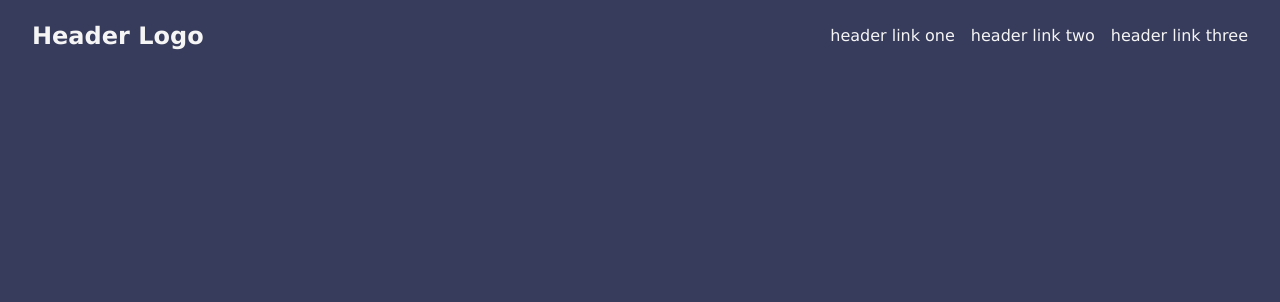
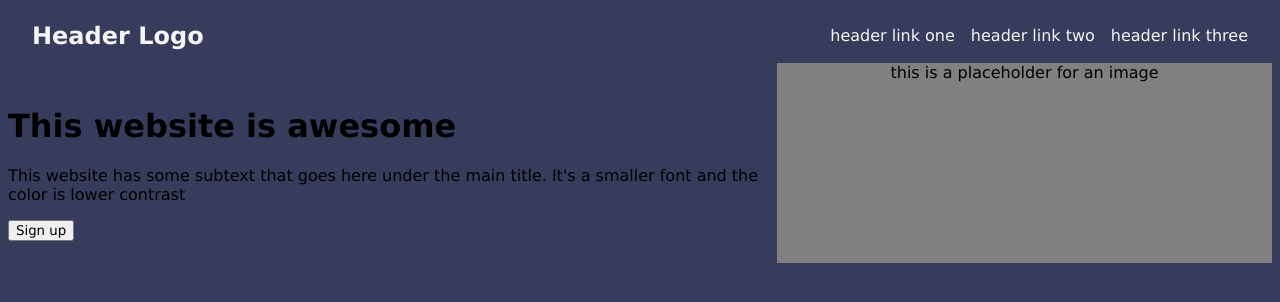
Before and after one commit to qmierlak/foundations-landing-page, a plain HTML site: page index.html in a window 1280 px wide. Drawn offline with Linux system fonts and the light colour scheme.

Commit message:
Add basic layout to hero section

```diff
--- a/index.html
+++ b/index.html
@@ -22,7 +22,21 @@
     </div>
 
     <div class="hero-section">
+        <div class="hero-callout">
+            <h1>
+                This website is awesome
+            </h1>
+            <p>
+                This website has some subtext that goes here under the main title. It's a smaller font and the color is lower contrast
+            </p>
+            <button class="signup">
+                Sign up
+            </button>
+        </div>
 
+        <div class="hero-image">
+            this is a placeholder for an image
+        </div>
     </div>
 
     <div class="info-section">
--- a/style.css
+++ b/style.css
@@ -35,3 +35,14 @@ a {
 
 
 /** Hero Section **/
+.hero-section {
+    display: flex;
+    justify-content: space-between;
+    align-items: center;
+}
+.hero-image {
+    height: 200px;
+    width: 600px;
+    text-align: center;
+    background-color: grey;
+}
```
